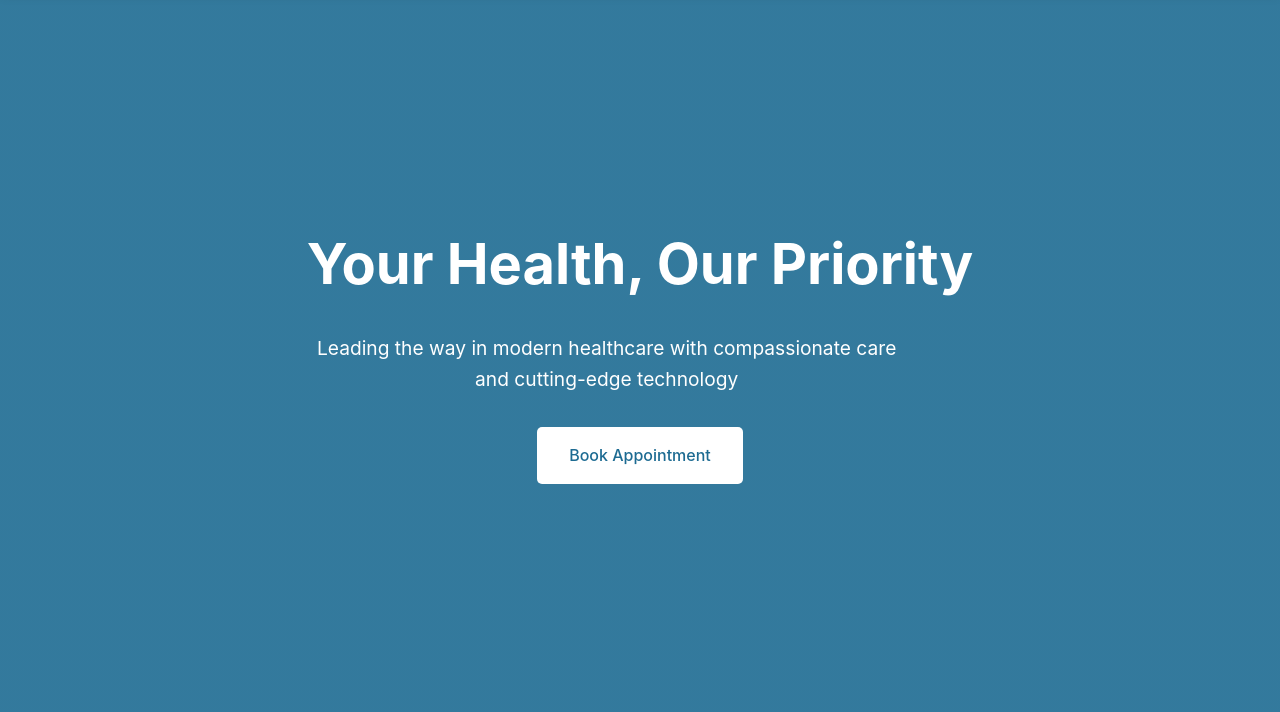
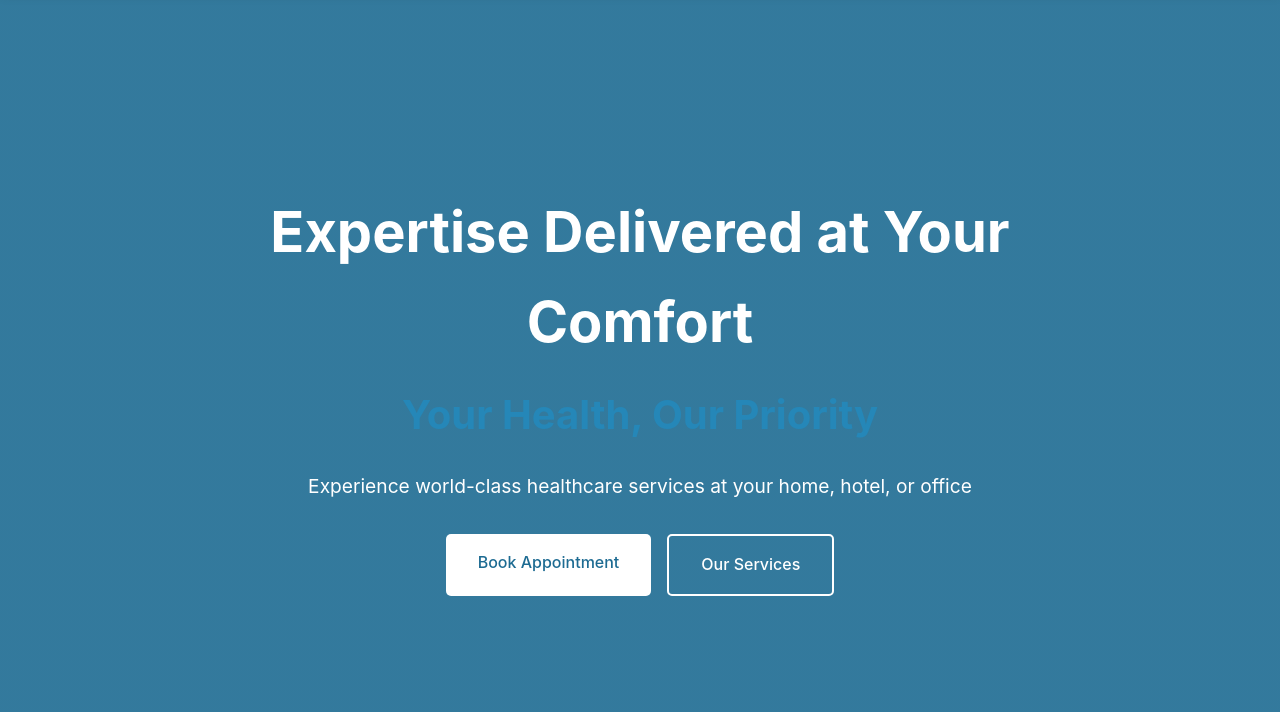
Before and after one commit to mohamedashic/ilahihealth_website, a website: page index.html in a window 1280 px wide. Shown: the part 88-800 px from the top of the page. Drawn offline with Linux system fonts and the light colour scheme.

Commit message:
HERO CONTENT DONE

```diff
--- a/index.css
+++ b/index.css
@@ -134,34 +134,80 @@ html {
     text-align: center;
     color: var(--white);
     padding: 0 20px;
-    margin-top: -80px; /* Cancel out body padding for hero section */
-    padding-top: 80px;
+}
+
+.hero-content {
+    max-width: 800px;
 }
 
 .hero-content h1 {
     font-size: 3.5rem;
+    margin-bottom: 1rem;
+    animation: fadeInDown 1s ease;
+}
+
+.hero-subtitle {
+    font-size: 2.5rem;
+    color: var(--primary-light);
     margin-bottom: 1.5rem;
+    animation: fadeInDown 1s ease 0.2s;
 }
 
 .hero-content p {
     font-size: 1.2rem;
     margin-bottom: 2rem;
-    max-width: 600px;
+    animation: fadeInUp 1s ease 0.4s;
+}
+
+.cta-group {
+    display: flex;
+    gap: 1rem;
+    justify-content: center;
+    animation: fadeInUp 1s ease 0.6s;
 }
 
 .cta-button {
-    display: inline-block;
     padding: 1rem 2rem;
+    border-radius: 5px;
+    font-weight: 500;
+    text-decoration: none;
+    transition: transform 0.3s;
+}
+
+.cta-button.primary {
     background: var(--white);
     color: var(--primary-color);
-    text-decoration: none;
-    border-radius: 5px;
-    font-weight: 500;
-    transition: transform 0.3s;
+}
+
+.cta-button.secondary {
+    border: 2px solid var(--white);
+    color: var(--white);
 }
 
 .cta-button:hover {
     transform: translateY(-3px);
+}
+
+@keyframes fadeInDown {
+    from {
+        opacity: 0;
+        transform: translateY(-20px);
+    }
+    to {
+        opacity: 1;
+        transform: translateY(0);
+    }
+}
+
+@keyframes fadeInUp {
+    from {
+        opacity: 0;
+        transform: translateY(20px);
+    }
+    to {
+        opacity: 1;
+        transform: translateY(0);
+    }
 }
 
 /* Stats Section */
@@ -378,6 +424,14 @@ html {
         font-size: 2.5rem;
     }
 
+    .hero-subtitle {
+        font-size: 1.8rem;
+    }
+
+    .cta-group {
+        flex-direction: column;
+    }
+
     .nav-links {
         display: none;
     }
--- a/index.html
+++ b/index.html
@@ -40,9 +40,13 @@
 
     <section class="hero" id="home">
         <div class="hero-content">
-            <h1>Your Health, Our Priority</h1>
-            <p>Leading the way in modern healthcare with compassionate care and cutting-edge technology</p>
-            <a href="contact.html" class="cta-button">Book Appointment</a>
+            <h1>Expertise Delivered at Your Comfort</h1>
+            <h2 class="hero-subtitle">Your Health, Our Priority</h2>
+            <p>Experience world-class healthcare services at your home, hotel, or office</p>
+            <div class="cta-group">
+                <a href="contact.html" class="cta-button primary">Book Appointment</a>
+                <a href="#services" class="cta-button secondary">Our Services</a>
+            </div>
         </div>
     </section>
 
```
